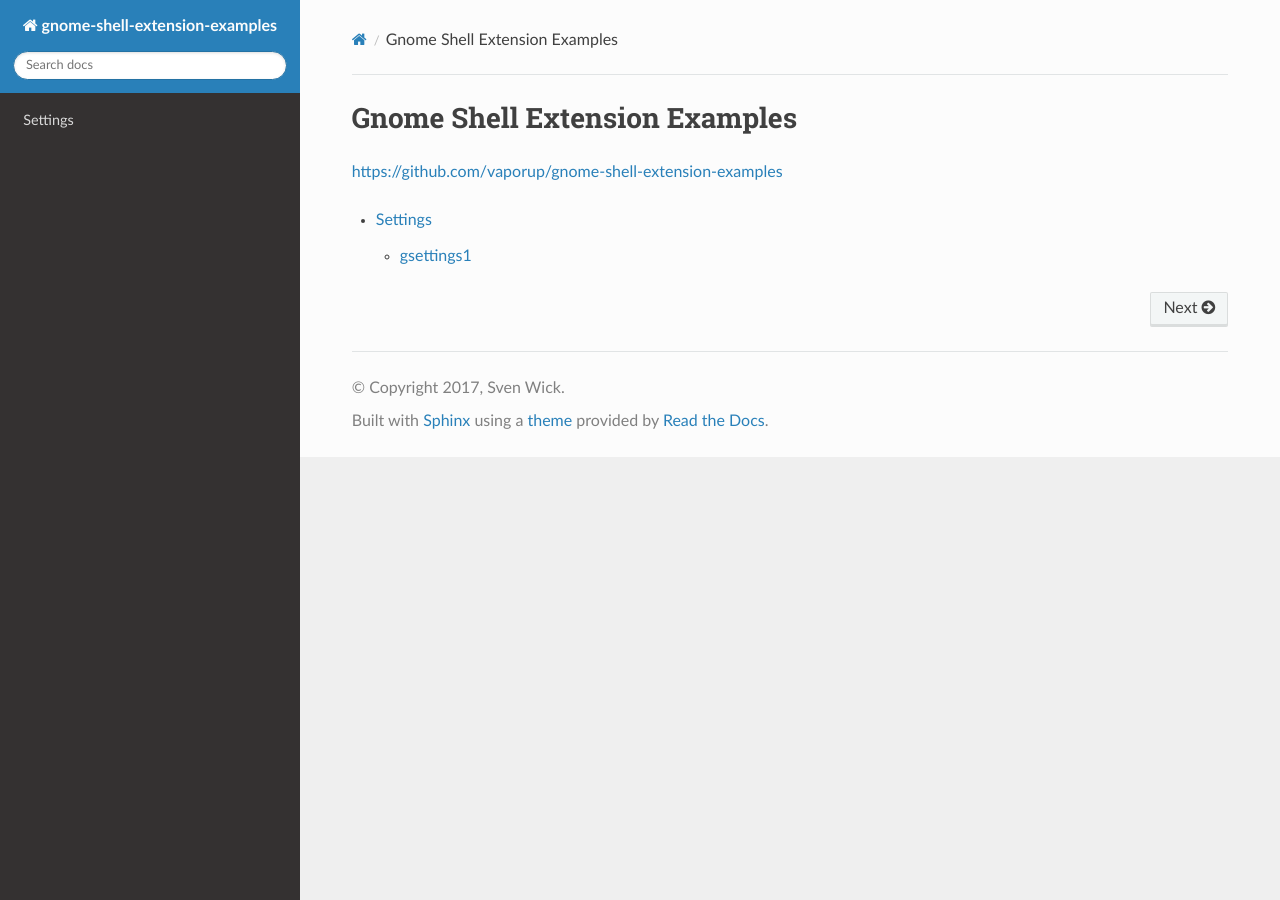
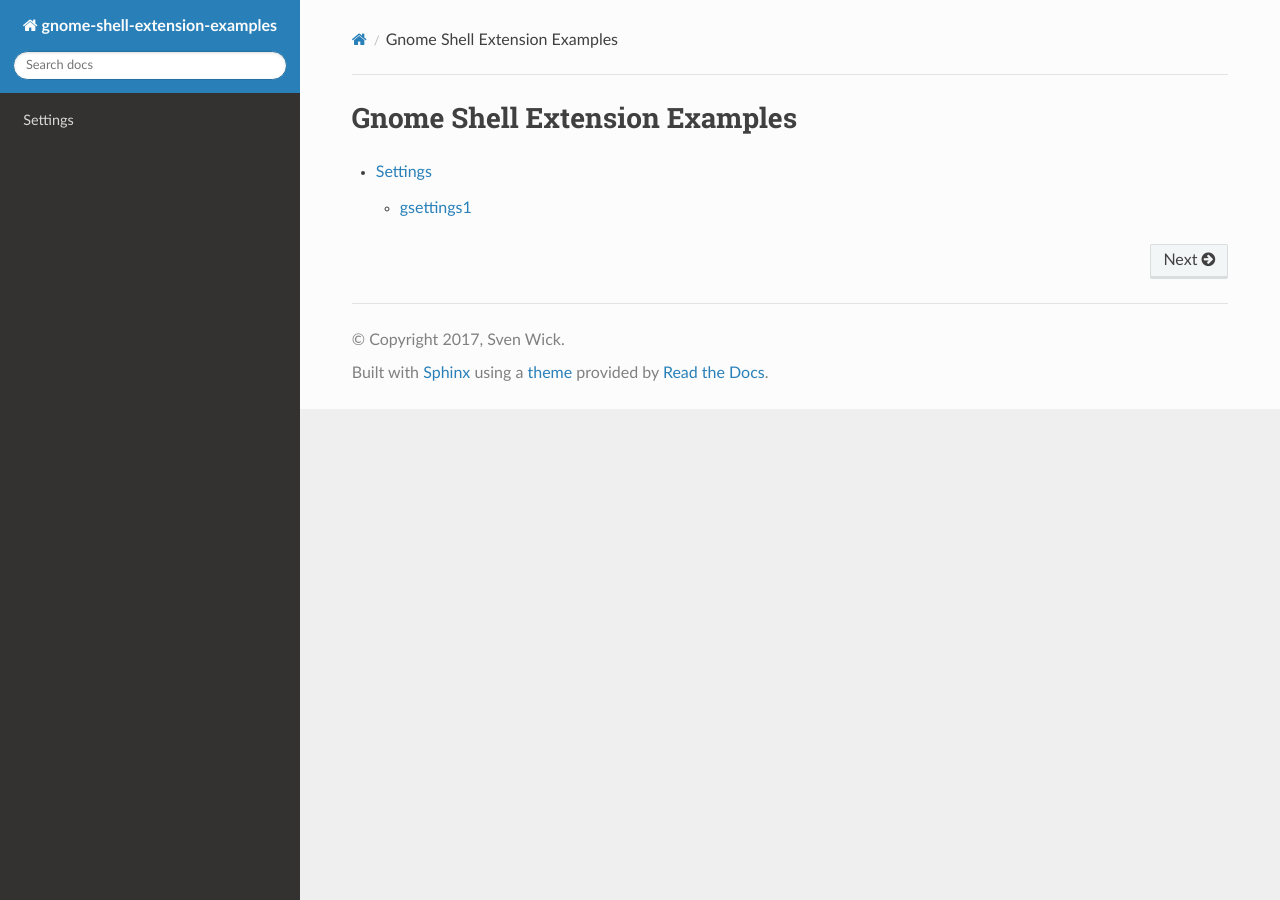
Before and after one commit to vaporup/gnome-shell-extension-examples, a Sphinx documentation site: the page built from docs/index.rst, in a window 1280 px wide. Built offline with Sphinx 7.4.7 and the Read the Docs theme 2.0.0, drawn with Linux system fonts in a browser that asks for light colours; some of the changed lines change nothing that is shown.

Commit message:
removed github url which is already shown at the top

```diff
--- a/docs/index.rst
+++ b/docs/index.rst
@@ -6,8 +6,6 @@
 Gnome Shell Extension Examples
 ==============================
 
-https://github.com/vaporup/gnome-shell-extension-examples
-
 .. toctree::
    :maxdepth: 2
 
```
